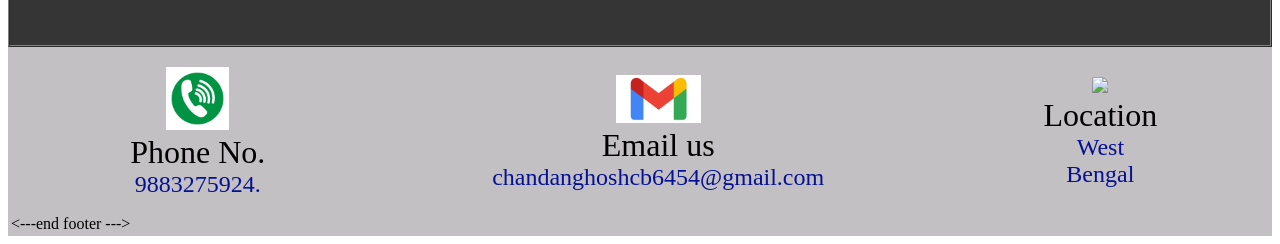
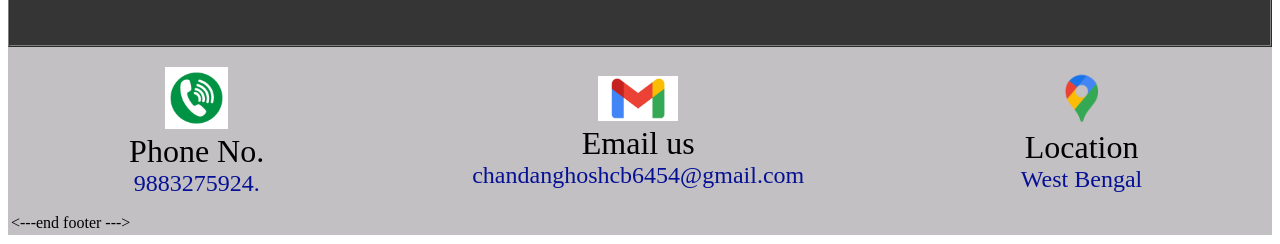
Before and after one commit to ghoshcrhp/chandangh.com, a plain HTML site: page index.html in a window 1280 px wide. Shown: the part 5514-5758 px from the top of the page. Drawn offline with Linux system fonts and the light colour scheme; files whose address does not match are found by name.

Commit message:
Update index.html

```diff
--- a/index.html
+++ b/index.html
@@ -458,20 +458,20 @@
 <table border="0" width="85%" align="center" cellpadding="15">
 <tr align="center">
 <td>
-<img src="C:\Users\user\Pictures\index.html\call.jpg" width="42%"> <br>
+<img src="call.jpg" width="42%"> <br>
 <font size="6" >Phone No.</font> <br>
 <font size="5"><font color="#051094">9883275924.</font>
 </td>
 
 <td>
-<img src="C:\Users\user\Pictures\index.html\email.jpg" width="12%"> <br>
+<img src="email.jpg" width="12%"> <br>
 <font size="6" >Email us</font> <br>
 <font size="5" ><font color="#051094">chandanghoshcb6454@gmail.com</font>
 
 </td>
 
 <td>
-<img src="C:\Users\user\Pictures\index.html\location.jpg" width="35%"> <br>
+<img src="location.png" width="35%"> <br>
 <font size="6" >Location</font> <br>
 <font size="5" ><font color="#051094">West Bengal</font>
 
```
